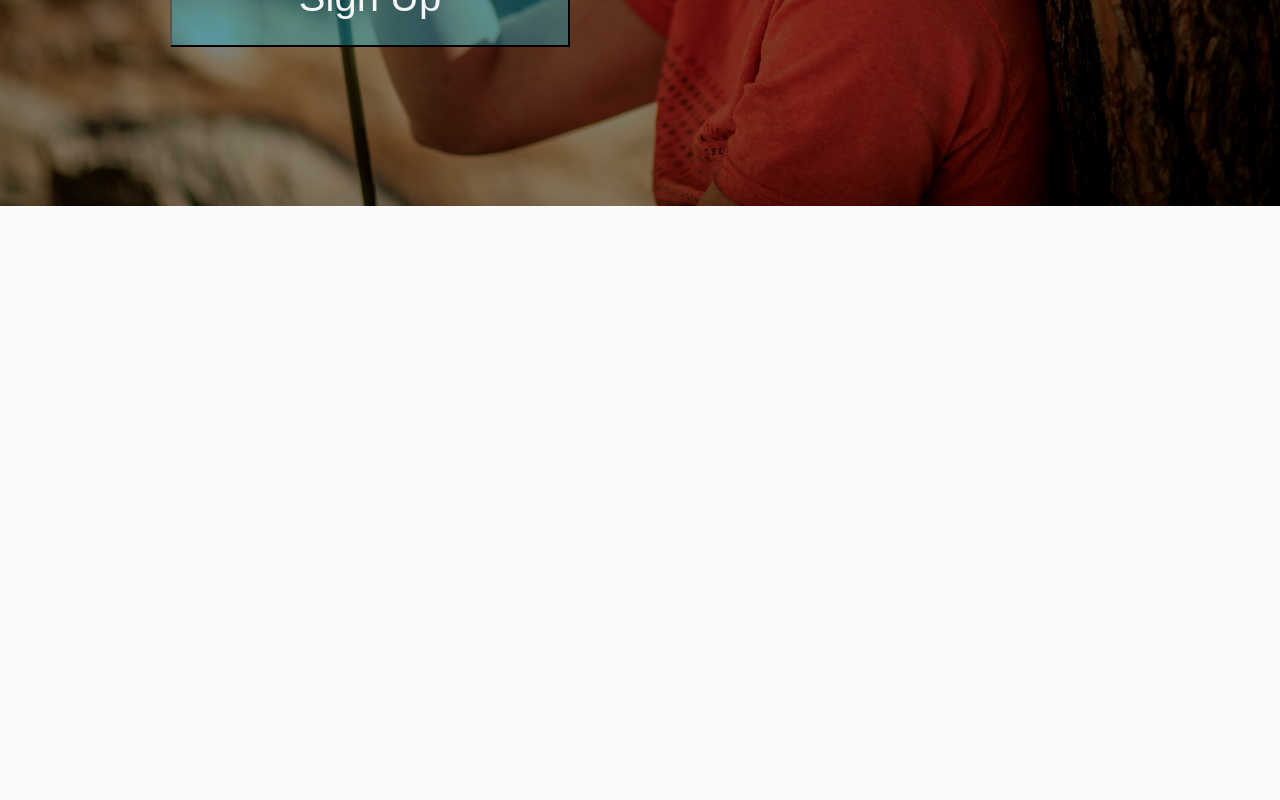
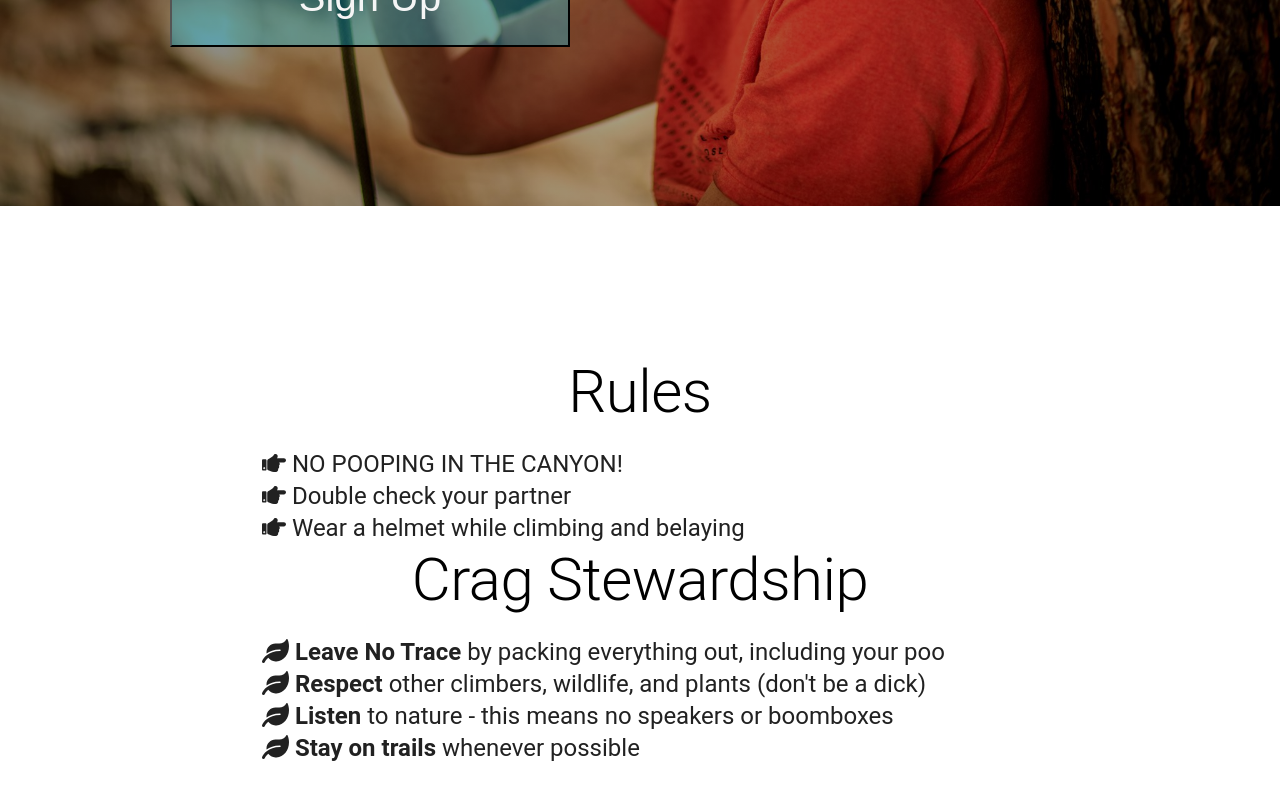
Before and after one commit to jacks-climbing/competition, a React (Create React App) app: page / in a window 1280 px wide. Shown: the part 1948-2748 px from the top of the page. Before the commit the page ends 2154 px from the top, so only its background shows below. Built offline with nearby package versions, Linux system fonts and the light colour scheme.

Commit message:
rules page

```diff
--- a/src/App.js
+++ b/src/App.js
@@ -4,6 +4,7 @@ import Welcome from '../src/components/welcome';
 import './App.css';
 import About from './components/about';
 import Registration from './components/registration';
+import Rules from './components/rules';
 
 function App() {
   return (
@@ -19,6 +20,7 @@ function App() {
       <div class="row container">
         <h2 class="header">Parallax</h2>
         <Registration />
+        <Rules />
       </div>
     </div>
   );
--- a/src/components/about.js
+++ b/src/components/about.js
@@ -3,12 +3,12 @@ import Typography from '@material-ui/core/Typography';
 
 function About() {
     return(
-        <div id="about-div">
-            <Typography variant="h2" id="about-text">
+        <div id="white-background-div">
+            <Typography variant="h2" id="white-background-text">
                 About
             </Typography>
             <br/>
-            <Typography variant="h5" id="about-text">
+            <Typography variant="h5" id="white-background-text">
                 The Jacks O' Lantern Climbing Competition pits climber against crag.
                 Grab your headlamp and your bravest climbing partner for this spooky event!
             </Typography>
--- /dev/null
+++ b/src/components/rules.js
@@ -0,0 +1,37 @@
+import React from 'react';
+import Typography from '@material-ui/core/Typography';
+import { FontAwesomeIcon } from '@fortawesome/react-fontawesome'
+import { faLeaf, faHandPointRight } from '@fortawesome/free-solid-svg-icons'
+
+
+function Rules() {
+    return(
+        <div id="white-background-div">
+            <Typography variant="h2" id="white-background-text">
+                Rules
+            </Typography>
+            <br/>
+            <div id = 'rules-div'>
+            <Typography variant="h5">
+            <FontAwesomeIcon icon={faHandPointRight} /> NO POOPING IN THE CANYON! <br />
+            <FontAwesomeIcon icon={faHandPointRight} /> Double check your partner <br />
+            <FontAwesomeIcon icon={faHandPointRight} /> Wear a helmet while climbing and belaying<br />
+            </Typography>
+            </div>
+            <Typography variant="h2" id="white-background-text">
+                Crag Stewardship
+            </Typography>
+            <br/>
+            <div id= 'rules-div'>
+            <Typography variant="h5">
+            <FontAwesomeIcon icon={faLeaf} /> <b>Leave No Trace</b> by packing everything out, including your poo <br />
+            <FontAwesomeIcon icon={faLeaf} /> <b>Respect</b> other climbers, wildlife, and plants (don't be a dick) <br />
+            <FontAwesomeIcon icon={faLeaf} /> <b>Listen</b> to nature - this means no speakers or boomboxes <br />
+            <FontAwesomeIcon icon={faLeaf} /> <b>Stay on trails</b> whenever possible
+            </Typography>
+            </div>
+        </div>
+    )
+}
+
+export default Rules;
--- a/src/index.css
+++ b/src/index.css
@@ -34,6 +34,7 @@ h3 {
     z-index: -1;
     background-repeat: no-repeat;
     background-attachment: fixed;
+
 }
 
 /* For the commonly-used */
@@ -42,16 +43,17 @@ h3 {
     text-align:center;
 }
 
-/* About page */
 
-#about-div {
+/* White Divider pages */
+
+#white-background-div {
     padding:100px;
     padding-top:150px;
     background-color:white;
     color:solid black;
 }
 
-#about-text {
+#white-background-text {
     text-align:center;
     color:black;
 }
@@ -67,7 +69,7 @@ h3 {
     line-height: 200px;
     background-position: absolute;
     width: 100%;
-    background: linear-gradient(to left, rgba(0,0,0,0.5), rgba(0, 0, 0, 0.5)), url("images/amalia.jpg");
+    background: linear-gradient(to left, rgba(0,0,0,0.2), rgba(0, 0, 0, 0.5)), url("images/amalia.jpg");
     background-size: cover;
     z-index: -1;
     background-repeat: no-repeat;
@@ -82,6 +84,7 @@ h3 {
     text-align: center;
     width:50%;
 }
+
 #signup-button{
     width: 400px;
     height: 100px;
@@ -123,3 +126,11 @@ th, td {
     text-align:center;
     vertical-align: center;
 }
+
+/* Rules */
+
+#rules-div {
+    width: 70%;
+    text-align: left;
+    margin-left:15%
+}
--- a/src/index.js
+++ b/src/index.js
@@ -5,6 +5,7 @@ import App from './App';
 import * as serviceWorker from './serviceWorker';
 import { MuiThemeProvider, createMuiTheme } from '@material-ui/core/styles';
 import {BrowserRouter} from 'react-router-dom'
+
 const theme = createMuiTheme({
     palette: {
         primary: {main:'#ff6d00'},
```
